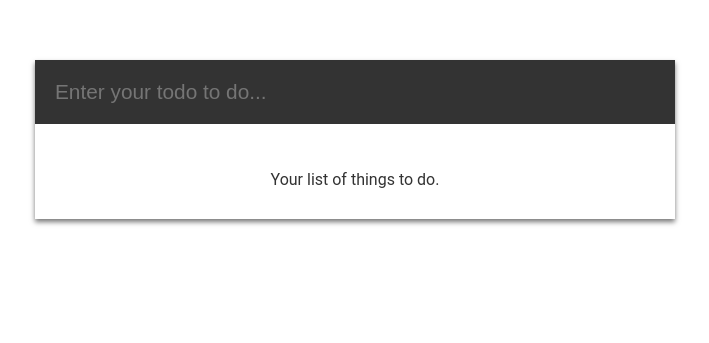
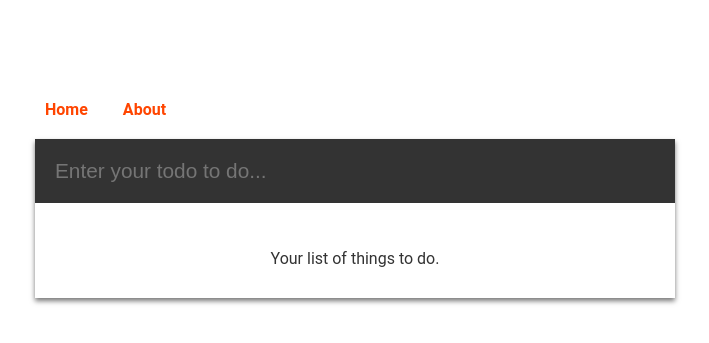
Before and after one commit to robertklim/todo-in-vue, a Vue app in the folder todo-in-vue/: page /#/ in a window 1280 px wide. Shown: the part 253-596 px from the top of the page, without its empty margins (285-994 px from the left). Built offline with nearby package versions, Linux system fonts and the light colour scheme; a small style sheet from the web is missing.

Commit message:
Add routing

```diff
--- a/todo-in-vue/package.json
+++ b/todo-in-vue/package.json
@@ -9,7 +9,8 @@
   },
   "dependencies": {
     "vee-validate": "^2.1.0-beta.2",
-    "vue": "^2.5.16"
+    "vue": "^2.5.16",
+    "vue-router": "^3.0.1"
   },
   "devDependencies": {
     "@vue/cli-plugin-babel": "^3.0.0-beta.15",
--- a/todo-in-vue/src/App.vue
+++ b/todo-in-vue/src/App.vue
@@ -1,6 +1,11 @@
 <template>
   <div id="app">
-    <Todos />
+    <nav>
+      <router-link to="/">Home</router-link>
+      <router-link to="/about">About</router-link>
+    </nav>
+
+    <router-view />
   </div>
 </template>
 
@@ -25,6 +30,7 @@ export default {
     grid-template-rows: auto;
     justify-items: center;
     align-items: center;
+    padding-top: 50px;
   }
 
   body, html {
@@ -34,4 +40,19 @@ export default {
   #app {
     width: 50%;
   }
+
+  nav {
+    padding: 20px 20px 20px 0;
+  }
+
+  nav a {
+    padding: 10px;
+    text-decoration: none;
+    background: #fff;
+    border-radius: 3px;
+    color: orangered;
+    font-weight: bold;
+    margin-right: 15px;
+  }
+
 </style>
--- /dev/null
+++ b/todo-in-vue/src/components/About.vue
@@ -0,0 +1,6 @@
+<template>
+  <div class="about">
+    <h1>About this app</h1>
+    <p>Lorem ipsum dolor sit amet consectetur adipisicing elit. Eum nisi sed esse iste velit, praesentium eligendi id aperiam inventore omnis!</p>
+  </div>
+</template>
--- a/todo-in-vue/src/main.js
+++ b/todo-in-vue/src/main.js
@@ -1,10 +1,12 @@
 import Vue from 'vue'
 import App from './App.vue'
 import VeeValidate from 'vee-validate'  // cli: yarn add vee-validate
+import router from './router' // cli: yarn add vue-router
 
 Vue.use(VeeValidate);
 Vue.config.productionTip = false
 
 new Vue({
+  router,
   render: h => h(App)
 }).$mount('#app')
--- /dev/null
+++ b/todo-in-vue/src/router.js
@@ -0,0 +1,21 @@
+import Vue from 'vue'
+import Router from 'vue-router'
+import Todos from './components/Todos.vue'
+import About from './components/About.vue'
+
+Vue.use(Router)
+
+export default new Router({
+  routes: [
+    {
+      path: '/',
+      name: 'todos',
+      component: Todos
+    },
+    {
+      path: '/about',
+      name: 'about',
+      component: About
+    }
+  ]
+})
```
Also changed, not shown: 1 other file (tests, documents, lock files or other folders).
